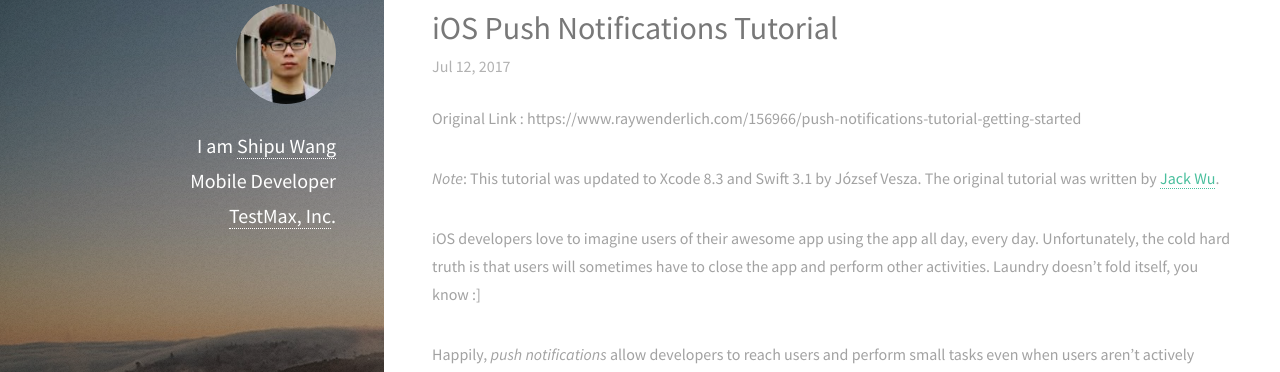
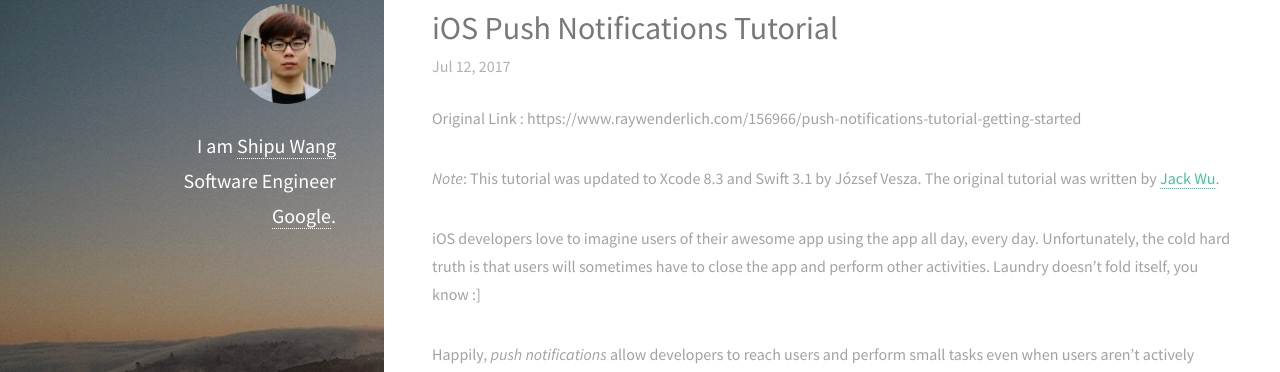
Before and after one commit to ShipuW/shipuw.github.io, a Jekyll site: the page built from index.html, in a window 1280 px wide. Shown: the part 92-464 px from the top of the page. Built offline with Jekyll 4.4.1, drawn with Linux system fonts in a browser that asks for light colours; nearby versions of some CDN libraries.

Commit message:
Update info

```diff
--- a/_layouts/default.html
+++ b/_layouts/default.html
@@ -46,9 +46,9 @@
     <header id="header">
       <a href="{{ site.url }}" class="image avatar"><img class="editable" src="/images/avatar.jpg" alt="{{ site.author.name }}"></a>
       <h1 class="editable"><strong>I am <a href="/">Shipu Wang</a></strong></h1>
-      <h1 class="editable"><strong>Mobile Developer</strong></h1>
+      <h1 class="editable"><strong>Software Engineer</strong></h1>
 
-      <h1 class="editable"><strong><a href="https://testmaxprep.com/">TestMax, Inc</a>.</strong></h1>
+      <h1 class="editable"><strong><a href="https://www.google.com/">Google</a>.</strong></h1>
     </header>
 
     {{ content }}
```
